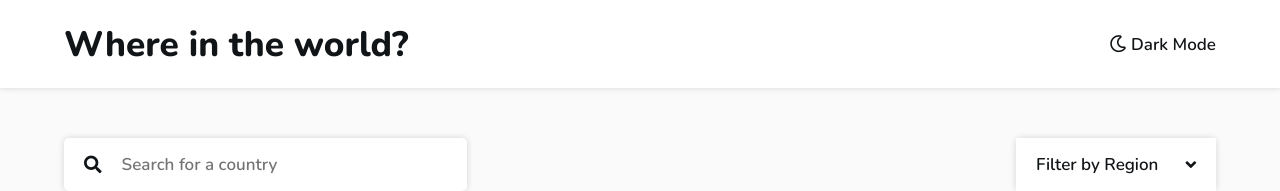
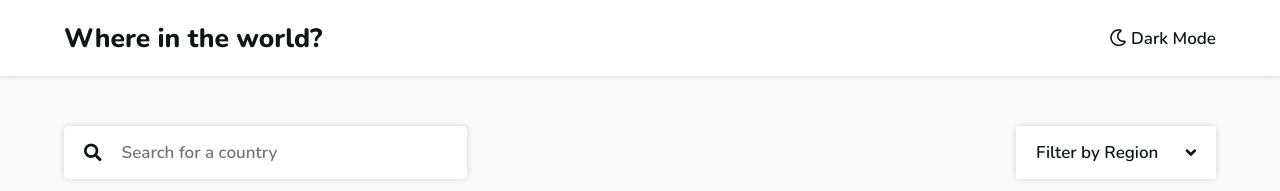
Before and after one commit to TechieStephen/Countriz, a Vue app: page / in a window 1280 px wide. Shown: the top 191 px of the page. Built offline with nearby package versions, Linux system fonts and the light colour scheme; no server answers.

Commit message:
making header reponsive

```diff
--- a/src/components/Header.vue
+++ b/src/components/Header.vue
@@ -21,6 +21,10 @@ export default {
   align-items: center;
   padding: 20px 5%;
 
+  h1{
+    font-size: 1.5em;
+  }
+
   button{
     user-select: none;
   }
```
